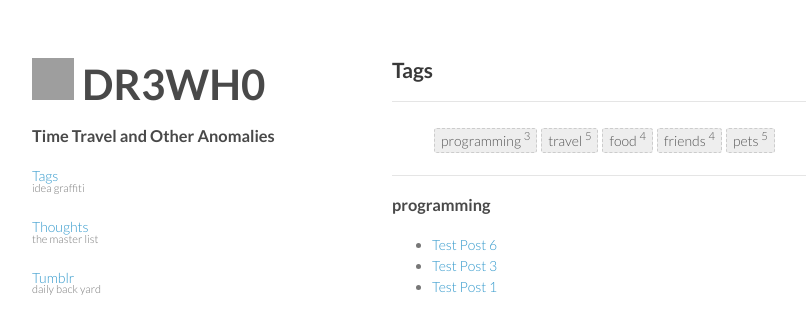
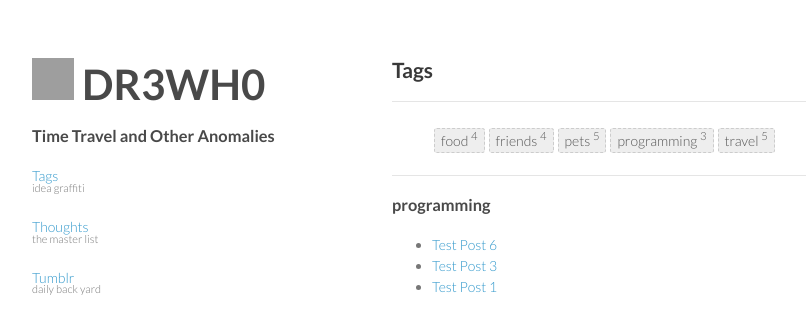
Before and after one commit to drewhop/drewhop.github.io, a Jekyll site: the page built from tags.html, in a window 1280 px wide and 977 px high. Shown: the top 317 px of the window, without its empty margins (178-984 px from the left). Built offline with Jekyll 4.4.1, drawn with Linux system fonts in a browser that asks for light colours; comment, search, counter and statistics services are not loaded; grey boxes are pictures that could not be loaded.

Commit message:
Update tags.html

```diff
--- a/tags.html
+++ b/tags.html
@@ -11,7 +11,7 @@ group: navigation
 {% include JB/setup %}
 
 <ul class="tag_box inline">
-  {% assign tags_list = site.tags %}
+  {% assign tags_list = site.tags|sort %}
   {% include JB/tags_list %}
 </ul>
 <hr/>
```
